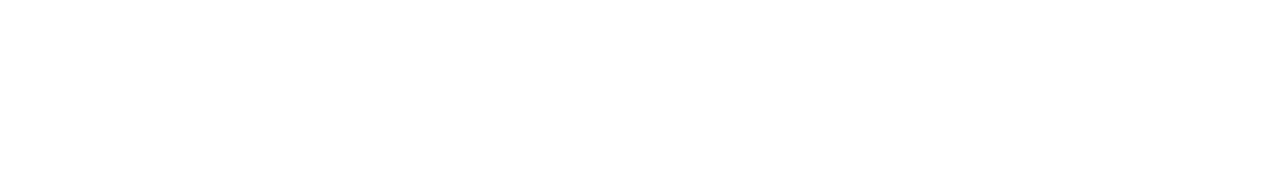
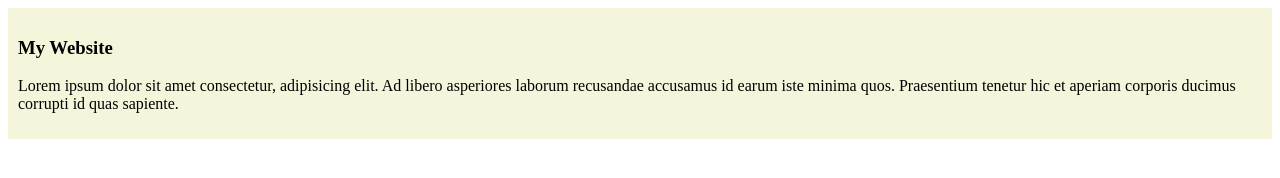
Before and after one commit to miftah1299/my-first-repo, a plain HTML site: page index.html in a window 1280 px wide. Drawn offline with Linux system fonts and the light colour scheme.

Commit message:
added first website

```diff
--- a/index.html
+++ b/index.html
@@ -4,8 +4,13 @@
     <meta charset="UTF-8">
     <meta name="viewport" content="width=device-width, initial-scale=1.0">
     <title>My First Github Repo</title>
+    <link rel="stylesheet" href="style.css">
 </head>
 <body>
-
+    <div>
+        <h3>My Website</h3>
+        <p>Lorem ipsum dolor sit amet consectetur, adipisicing elit. Ad libero asperiores laborum recusandae accusamus id earum iste minima quos.
+            Praesentium tenetur hic et aperiam corporis ducimus corrupti id quas sapiente.</p>
+    </div>
 </body>
 </html>
--- /dev/null
+++ b/style.css
@@ -0,0 +1,4 @@
+div {
+    background-color:beige;
+    padding: 10px;
+}
```
